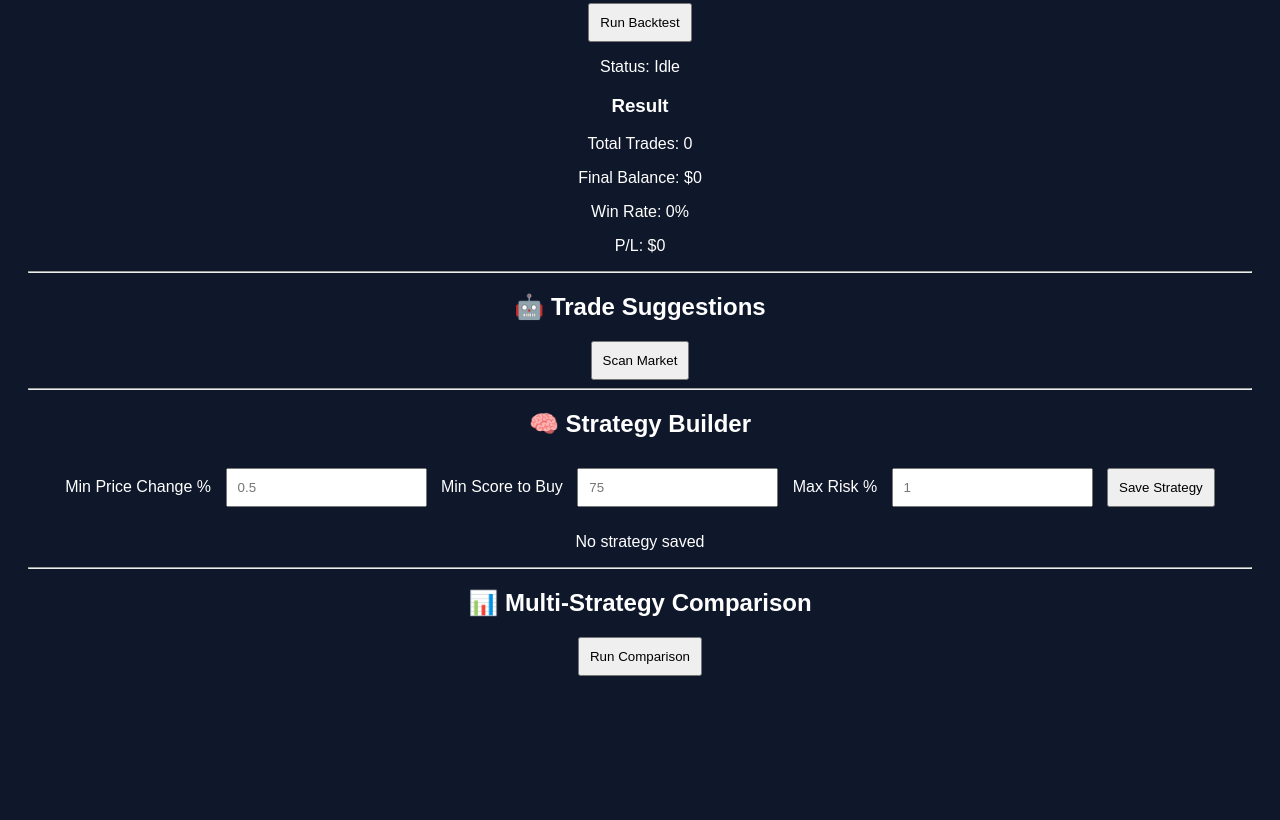
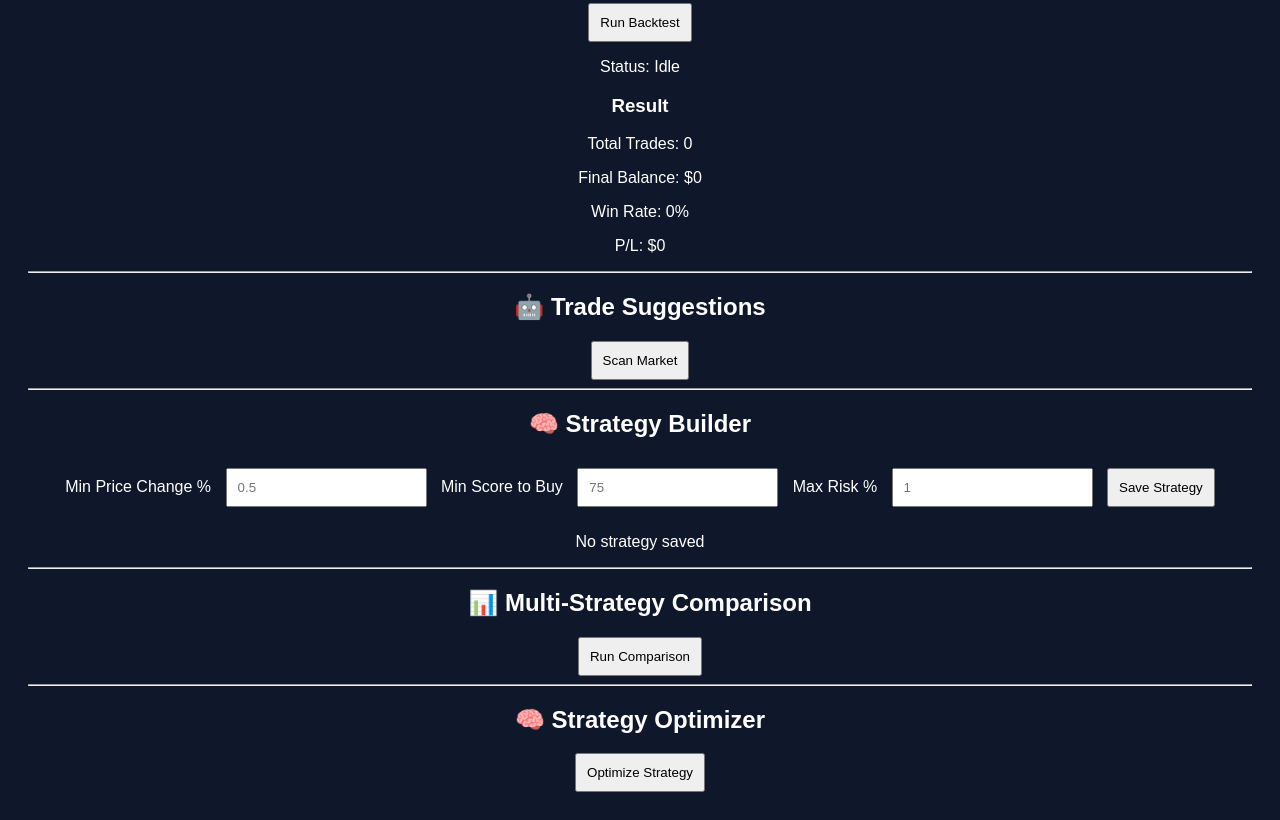
Before and after one commit to diminfomacon-beep/trading-dashboard, a plain HTML site: page index.html in a window 1280 px wide. Shown: the part 3229-4049 px from the top of the page. Before the commit the page ends 3933 px from the top, so only its background shows below. Drawn offline with nearby package versions, Linux system fonts and the light colour scheme; no server answers; a script that the page names is missing.

Commit message:
Update index.html

```diff
--- a/index.html
+++ b/index.html
@@ -211,6 +211,14 @@
 
 <div id="strategyResults"></div>
 
+<hr>
+
+<h2>🧠 Strategy Optimizer</h2>
+
+<button onclick="runOptimizer()">Optimize Strategy</button>
+
+<div id="optimizerResults"></div>
+
 
 
 
```
